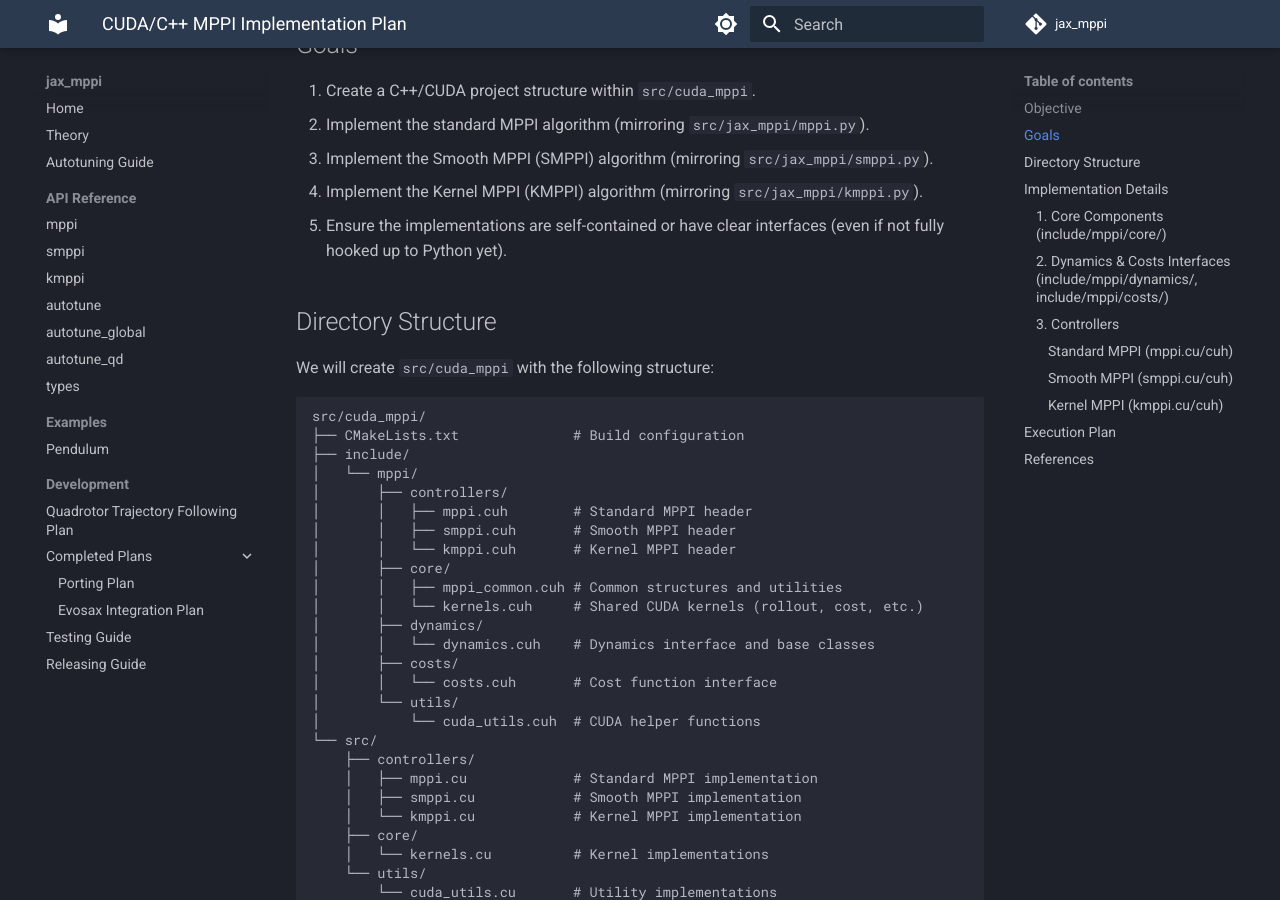
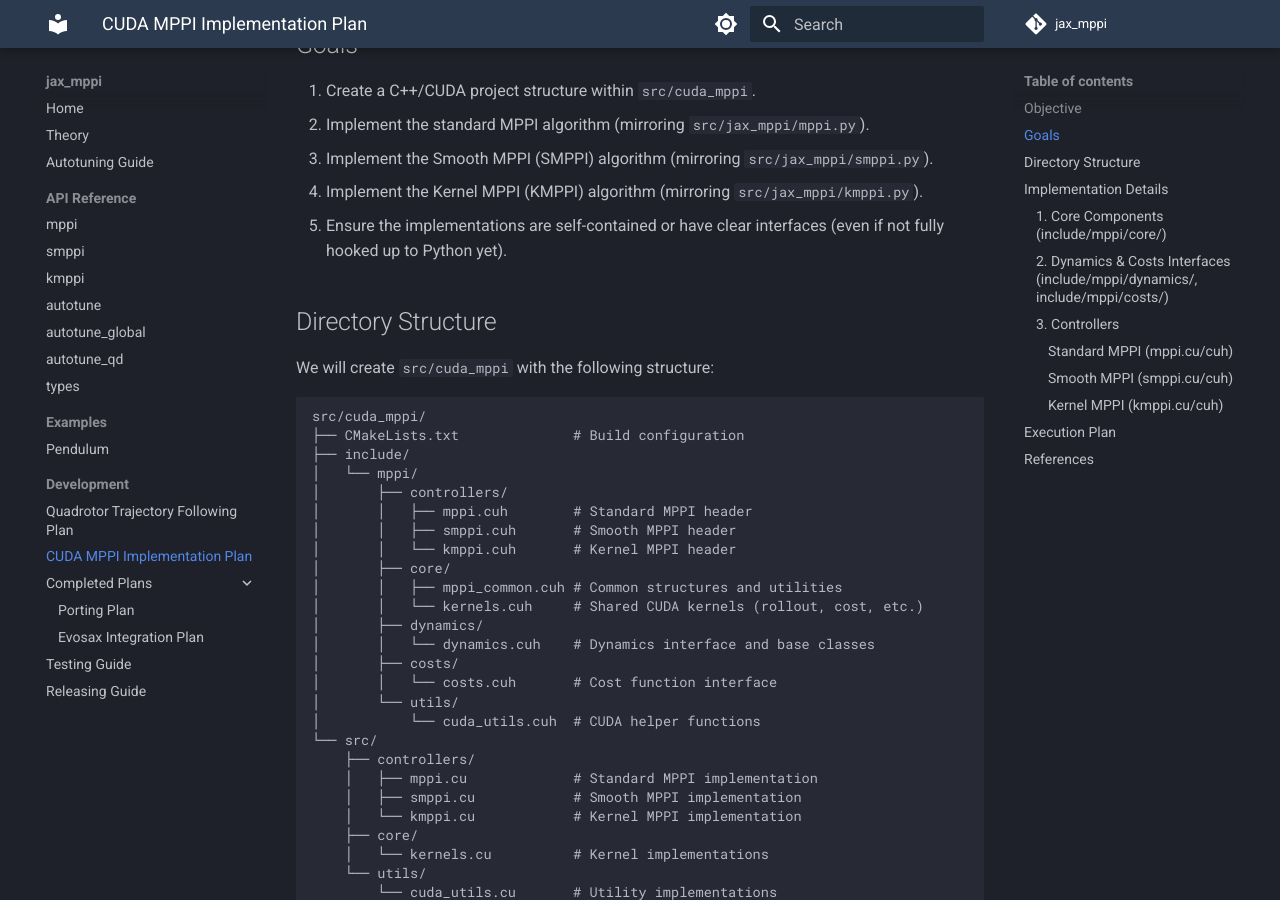
Before and after one commit to riccardo-enr/jax_mppi, an MkDocs documentation site: the page built from docs/plan/cuda_mppi_implementation.md, in a window 1280 px wide and 900 px high, scrolled down 320 px. Built offline with MkDocs 1.6.1 and Material for MkDocs 9.7.7, drawn with Linux system fonts in a browser that asks for light colours; comment, search, counter and statistics services are not loaded.

Commit message:
docs: add CUDA MPPI implementation plan to mkdocs

```diff
--- a/mkdocs.yml
+++ b/mkdocs.yml
@@ -60,6 +60,7 @@
           - Pendulum: examples/pendulum.md
     - Development:
           - Quadrotor Trajectory Following Plan: plan/quadrotor_trajectory_following.md
+          - CUDA MPPI Implementation Plan: plan/cuda_mppi_implementation.md
           - Completed Plans:
                 - Porting Plan: plan/completed/porting_pytorch_jax.md
                 - Evosax Integration Plan: plan/completed/evosax_integration.md
```
